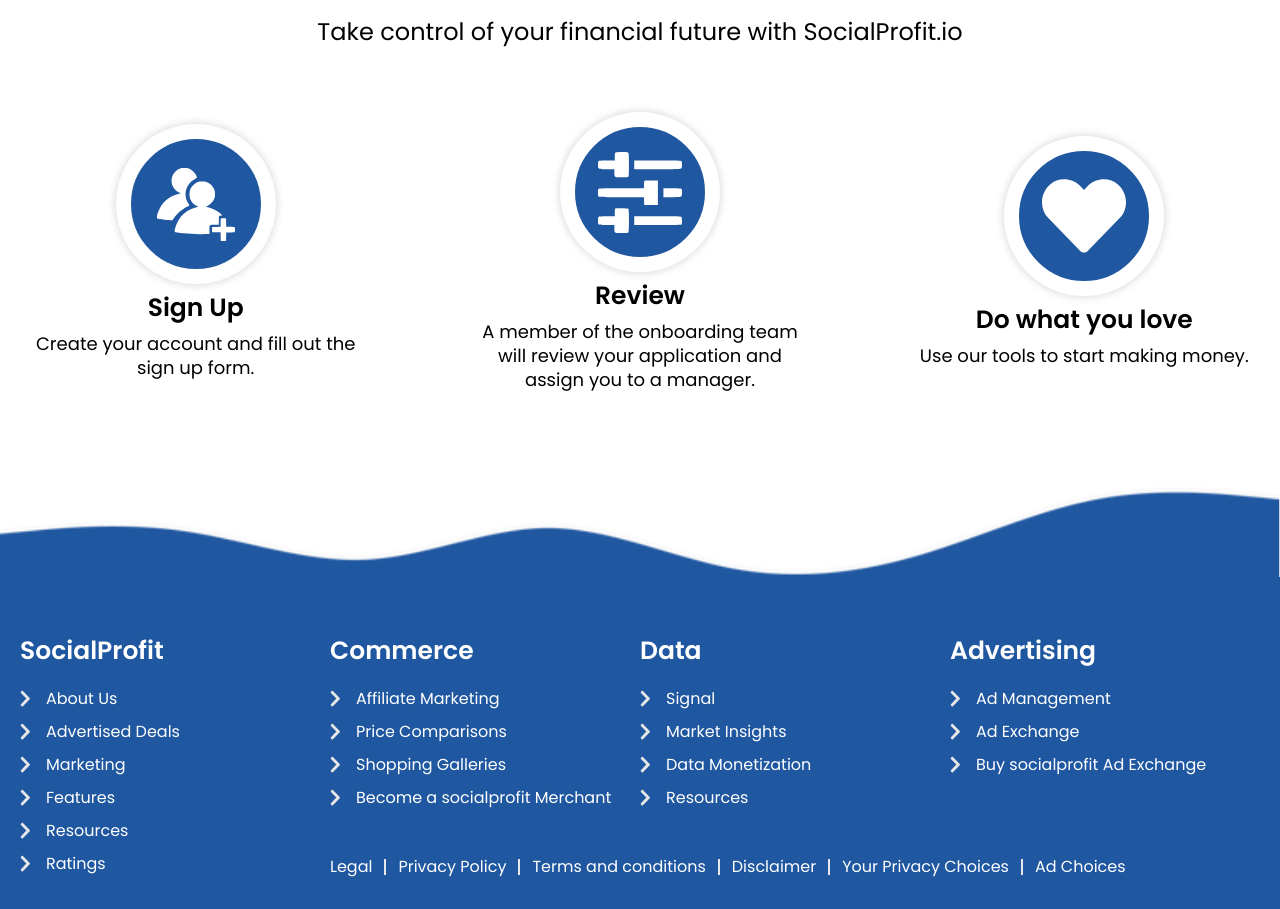
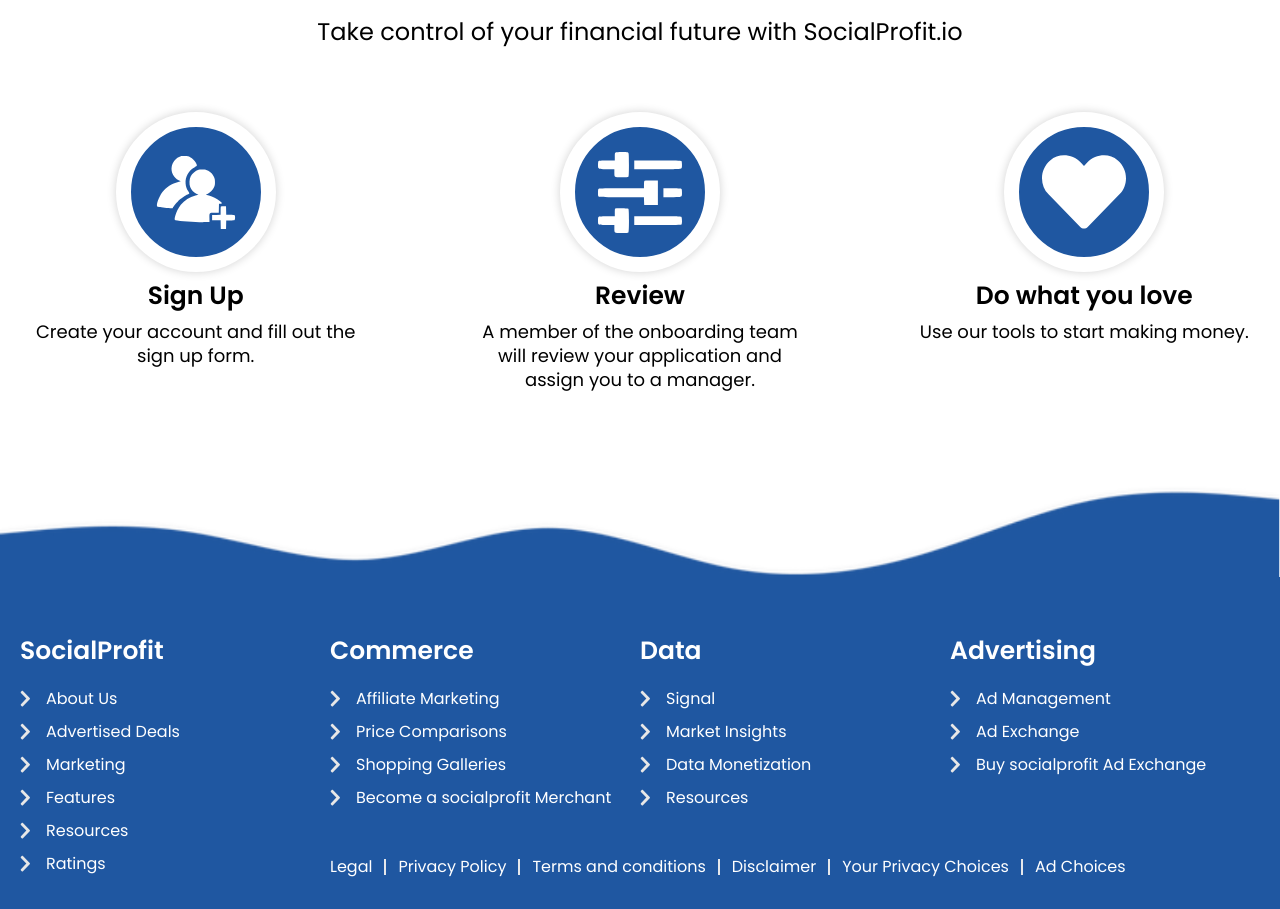
Before and after one commit to rajneshexpandimo/affiliate_marketing_frontend, a Next.js app: page / in a window 1280 px wide. Shown: the part 5071-5980 px from the top of the page. Built offline with nearby package versions, Linux system fonts and the light colour scheme.

Commit message:
responsive icon align issue

```diff
--- a/components/home/getting_started/index.jsx
+++ b/components/home/getting_started/index.jsx
@@ -30,8 +30,7 @@
         whileInView="onscreen"
         viewport={{ once: true, amount: 0.8 }}
       >
-      <div className="flex md:flex-row flex-col max-w-[1220px] mx-auto sm:gap-[113px] gap-9 sm:mt-16 mt-5 justify-center items-center">
-
+        <div className="flex md:flex-row flex-col max-w-[1220px] mx-auto sm:gap-[113px] gap-9 sm:mt-16 mt-5 justify-center md:items-start items-center">
           <motion.div variants={cardVariantsdown} className="sm:w-1/3 w-full">
             <div className="bg-[#1F57A1] rounded-full border-[15px] p-3 border-white box-shadow min-w-[160px] max-w-[160px] min-h-[160px] max-h-[160px] flex items-center justify-center mx-auto">
               <Image
@@ -48,7 +47,7 @@
             <p className="text-[18px] leading-6 text-center">
                Create your account and fill out the sign up form.
             </p>
-        </motion.div >
+          </motion.div>
           <motion.div variants={cardVariantsdown} className="sm:w-1/3 w-full">
             <div className="bg-[#1F57A1] rounded-full border-[15px] p-3 border-white box-shadow min-w-[160px] max-w-[160px] min-h-[160px] max-h-[160px] flex items-center justify-center mx-auto">
               <Image
@@ -63,10 +62,11 @@
               Review
             </h3>
             <p className="text-[18px] leading-6 text-center">
-           A member of the onboarding team will review your application and assign you to a manager.
+               A member of the onboarding team will review your application and
+              assign you to a manager.
             </p>
-        </motion.div >
-        <motion.div variants={cardVariantsdown}  className="sm:w-1/3 w-full">
+          </motion.div>
+          <motion.div variants={cardVariantsdown} className="sm:w-1/3 w-full">
             <div className="bg-[#1F57A1] rounded-full border-[15px] p-3 border-white box-shadow min-w-[160px] max-w-[160px] min-h-[160px] max-h-[160px] flex items-center justify-center mx-auto">
               <Image
                 src="/icons/heart.svg"
@@ -82,7 +82,7 @@
             <p className="text-[18px] leading-6 text-center">
                Use our tools to start making money.
             </p>
-        </motion.div >
+          </motion.div>
         </div>
       </motion.div>
     </div>
```
Lines whose indentation alone changed are shown as unchanged.
